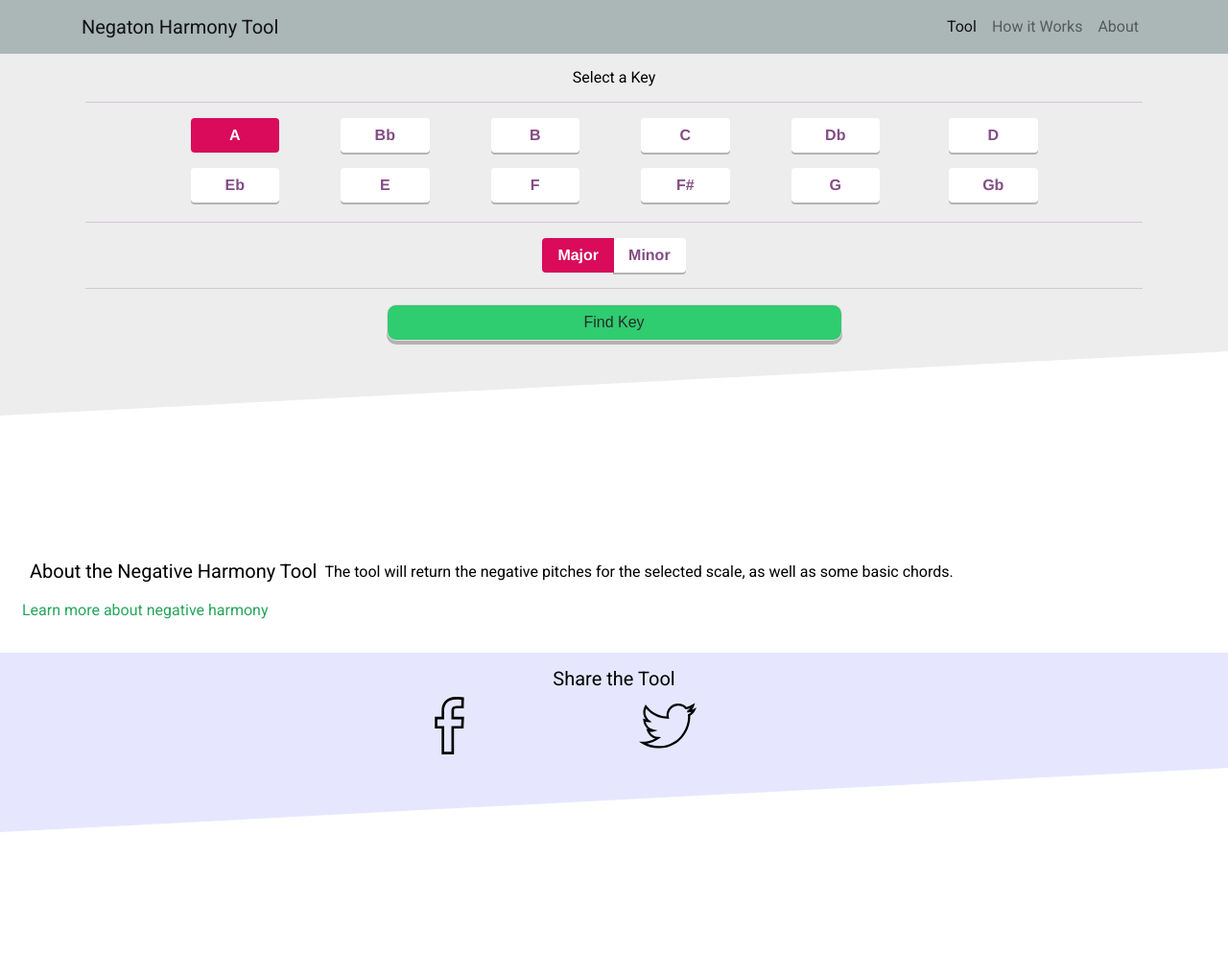
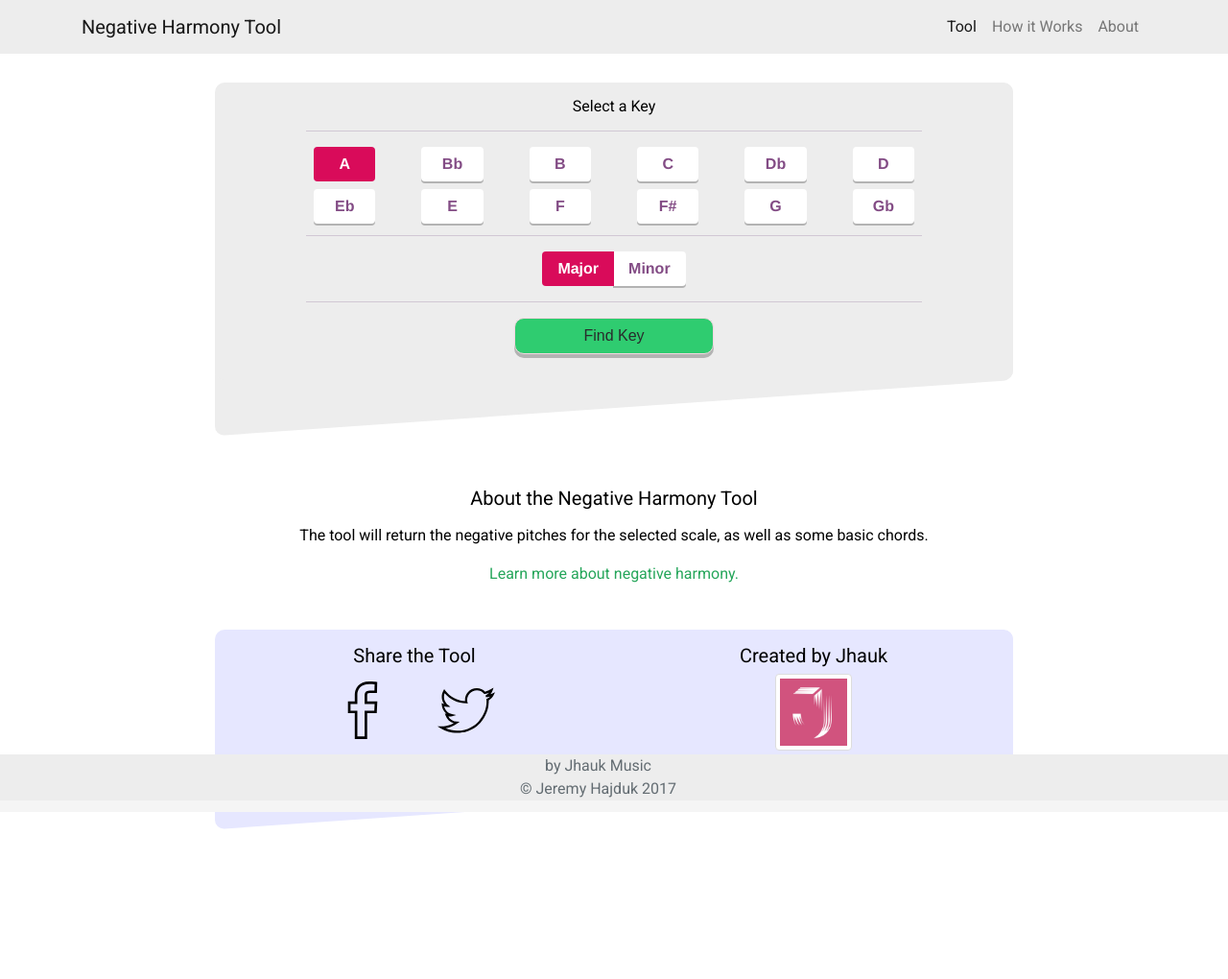
Before and after one commit to Jhauk/Negative-Harmony, a plain HTML site: page Index.html in a window 1280 px wide. Shown: the top 1020 px of the page at 96% size. After the commit the page ends 864 px from the top, so only its background shows below. Drawn offline with nearby package versions, Linux system fonts and the light colour scheme; a script that the page names is missing.

Commit message:
Desktop layout + form JS

```diff
--- a/Index.html
+++ b/Index.html
@@ -48,13 +48,13 @@
 
       <!-- Desktop Logo and Navigation -->
 
-      <nav class="desk-nav navbar navbar-toggleable-md navbar-light bg-faded hidden-md-down">
+      <nav class="bg-colour-lighter  desk-nav navbar navbar-toggleable-md navbar-light bg-faded hidden-md-down">
           <div class="container">
               <button class="navbar-toggler navbar-toggler-right" type="button" data-toggle="collapse" data-target="#navbarNav" aria-controls="navbarNav" aria-expanded="false" aria-label="Toggle navigation">
                 <span class="navbar-toggler-icon"></span>
               </button>
 
-          <a class="navbar-brand" href="#">Negaton Harmony Tool</a>
+              <a class="navbar-brand" href="#">Negative Harmony Tool</a>
               <div class="collapse navbar-collapse" id="navbarNav">
                 <ul class="navbar-nav ml-auto">
                   <li class="nav-item active">
@@ -75,66 +75,69 @@
 
 
       <!-- Main Tool -->
+
       <div class="skew-outer">
           <div class="bg-colour skewed-edge">
+             <form onsubmit="return loadScale()">
               <div class="container text-center justify-content-center">
                   <h6 class="text-center pt-3">Select a Key</h6>
 
-                  <hr class="ml-1 mr-1">
+                  <hr class=" mx-auto ml-1 mr-1 //">
 
 
 
                   <div class="container" data-toggle="buttons">
 
-                      <div class="row justify-content-center" data-toggle="buttons">
+                      <div class="row justify-content-center col-xl- mx-auto" data-toggle="buttons" id="scaleLetter">
 
 
-                              <label class="btn key-btn btn-primary active // col-3 mr-3 mb-2 // col-sm-2 // col-md-1 mr-md-4 ml-md-3 mb-md-3 // ml-lg-5 mr-lg-5 //  ">
-                                <input type="radio" name="options" id="option1" autocomplete="off" checked>A
+
+                              <label class="btn key-btn btn-primary active // col-3 mr-3 mb-2 // col-sm-2 ml-sm-3 mr-sm-3 // col-lg-1 ml-lg-4 mr-lg-4" value="a">
+                                <input type="radio" name="scaleOptions" id="option1" autocomplete="off" value="a" checked>A
                               </label>
 
-                              <label class="btn key-btn btn-primary // col-3 mr-3 ml-2 mb-2 // col-sm-2 // col-md-1 mr-md-4 ml-md-3 mb-md-3 // mr-lg-5">
-                                <input type="radio" name="options" id="option2" autocomplete="off">Bb
+                              <label class="btn key-btn btn-primary // col-3 mr-3 ml-2 mb-2 // col-sm-2 // col-lg-1 ml-lg-4 mr-lg-4">
+                                <input type="radio" name="scaleOptions" id="option2" autocomplete="off" value="bb">Bb
                               </label>
 
-                              <label class="btn key-btn btn-primary // col-3 ml-2 mb-2 // col-sm-2 mr-sm-3 // col-md-1 mr-md-4 ml-md-3 mb-md-3 // mr-lg-5 ">
-                                <input type="radio" name="options" id="option3" autocomplete="off">B
+                              <label class="btn key-btn btn-primary // col-3 ml-2 mb-2 // col-sm-2 mr-sm-3 // col-lg-1 ml-lg-4 mr-lg-4">
+                                <input type="radio" name="scaleOptions" id="option3" autocomplete="off" value="b">B
                               </label>
 
-                              <label class="btn key-btn btn-primary // col-3 mr-3 mb-2 // col-sm-2 ml-sm-2 // col-md-1 mr-md-4 ml-md-3 mb-md-3 // mr-lg-5 ">
-                                <input type="radio" name="options" id="option4" autocomplete="off">C
+                              <label class="btn key-btn btn-primary // col-3 mr-3 mb-2 // col-sm-2 ml-sm-2 // col-lg-1 ml-lg-4 mr-lg-4">
+                                <input type="radio" name="scaleOptions" id="option4" autocomplete="off" value="c">C
                               </label>
 
-                              <label class="btn key-btn btn-primary // col-3 mr-3 ml-2 mb-2 // col-sm-2 ml-sm-0 // col-md-1 mr-md-4 ml-md-3 mb-md-3 // mr-lg-5 ">
-                                <input type="radio" name="options" id="option5" autocomplete="off">Db
+                              <label class="btn key-btn btn-primary // col-3 mr-3 ml-2 mb-2 // col-sm-2 ml-sm-3 mr-sm-3 // col-lg-1 ml-lg-4 mr-lg-4">
+                                <input type="radio" name="scaleOptions" id="option5" autocomplete="off" value="db">Db
                               </label>
 
-                              <label class="btn key-btn btn-primary // col-3 ml-2 mb-2 // col-sm-2 mr-sm-3 // col-md-1 mr-md-4 ml-md-4 mb-md-3 // mr-lg-5 ">
-                                <input type="radio" name="options" id="option6" autocomplete="off">D
+                              <label class="btn key-btn btn-primary // col-3 ml-2 mb-2 // col-sm-2 mr-sm-3 // col-lg-1 ml-lg-4 mr-lg-4">
+                                <input type="radio" name="scaleOptions" id="option6" autocomplete="off" value="d">D
                               </label>
 
-                              <label class="btn key-btn btn-primary // col-3 mr-3 mb-2 // col-sm-2 ml-sm-2 // col-md-1 mr-md-4 ml-md-3 mb-md-3 // ml-lg-5 mr-lg-5   ">
-                                <input type="radio" name="options" id="option7" autocomplete="off">Eb
+                              <label class="btn key-btn btn-primary // col-3 mr-3 mb-2 // col-sm-2 ml-sm-2 // col-lg-1 ml-lg-4 mr-lg-4">
+                                <input type="radio" name="scaleOptions" id="option7" autocomplete="off" value="eb">Eb
                               </label>
 
-                              <label class="btn key-btn btn-primary // col-3 mr-3 ml-2 mb-2 // col-sm-2 // col-md-1 mr-md-4 ml-md-3 mb-md-3 // mr-lg-5">
-                                <input type="radio" name="options" id="option8" autocomplete="off">E
+                              <label class="btn key-btn btn-primary // col-3 mr-3 ml-2 mb-2 // col-sm-2 // col-lg-1 ml-lg-4 mr-lg-4">
+                                <input type="radio" name="scaleOptions" id="option8" autocomplete="off" value="e">E
                               </label>
 
-                              <label class="btn key-btn btn-primary // col-3 ml-2 mb-2 // col-sm-2 mr-sm-3 ml-sm-0 // col-md-1 mr-md-4 ml-md-3 mb-md-3 // mr-lg-5 ">
-                                <input type="radio" name="options" id="option9" autocomplete="off">F
+                              <label class="btn key-btn btn-primary // col-3 ml-2 mb-2 // col-sm-2 ml-sm-3 mr-sm-3 // col-lg-1 ml-lg-4 mr-lg-4">
+                                <input type="radio" name="scaleOptions" id="option9" autocomplete="off" value="f">F
                               </label>
 
-                              <label class="btn key-btn btn-primary // col-3 mr-3 mb-2 // col-sm-2 ml-sm-2 // col-md-1 mr-md-4 ml-md-3 mb-md-3 // mr-lg-5">
-                                <input type="radio" name="options" id="option10" autocomplete="off">F#
+                              <label class="btn key-btn btn-primary // col-3 mr-3 mb-2 // col-sm-2 ml-sm-2 // col-lg-1 ml-lg-4 mr-lg-4">
+                                <input type="radio" name="scaleOptions" id="option10" autocomplete="off" value="f#">F#
                               </label>
 
-                              <label class="btn key-btn btn-primary // col-3 mr-3 ml-2 mb-2 // col-sm-2 // col-md-1 mr-md-4 ml-md-3 mb-md-3 // mr-lg-5  ">
-                                <input type="radio" name="options" id="option11" autocomplete="off">G
+                              <label class="btn key-btn btn-primary // col-3 mr-3 ml-2 mb-2 // col-sm-2 // col-lg-1 ml-lg-4 mr-lg-4">
+                                <input type="radio" name="scaleOptions" id="option11" autocomplete="off" value="g">G
                               </label>
 
-                              <label class="btn key-btn btn-primary // col-3 ml-2 mb-2 // col-sm-2 mr-sm-3 // col-md-1 mr-md-4 ml-md-4 mb-md-3 // mr-lg-5  ">
-                                <input type="radio" name="options" id="option9" autocomplete="off">Gb
+                              <label class="btn key-btn btn-primary // col-3 ml-2 mb-2 // col-sm-2 mr-sm-3 // col-lg-1 ml-lg-4 mr-lg-4 ">
+                                <input type="radio" name="scaleOptions" id="option9" autocomplete="off" value="gb">Gb
                               </label>
 
 
@@ -148,7 +151,7 @@
 
 
 
-              <hr class="mt-1 ml-1 mr-1">
+              <hr class=" mx-auto mt-1 ml-1 mr-1 //">
 
 
               <!-- Major / Minor Toggle -->
@@ -156,13 +159,13 @@
 
                   <div class="row justify-content-center" data-toggle="buttons">
 
-                      <div class="btn-group" data-toggle="buttons">
+                      <div class="btn-group form -group" data-toggle="buttons" id="majMin">
 
                           <label class="btn maj-btn btn-primary active ">
-                            <input type="radio" name="options" id="option1" autocomplete="off" checked>Major
+                            <input type="radio" name="scaleTypeOptions" value="major" autocomplete="off" id="major" checked>Major
                           </label>
                           <label class="btn maj-btn btn-primary">
-                            <input type="radio" name="options" id="option2" autocomplete="off">Minor
+                            <input type="radio" name="scaleTypeOptions"  autocomplete="off" id="minor" value="minor">Minor
                           </label>
 
                       </div> <!-- /btn-group -->
@@ -171,7 +174,7 @@
 
               </div> <!-- /conainter -->
 
-               <hr class="mt-2 ml-1 mr-1">
+               <hr class=" mx-auto mt-2 ml-1 mr-1 //">
 
    </div> <!-- /conainter -->
 
@@ -179,11 +182,11 @@
                <div class="container">
 
                    <div class="row justify-content-center ">
-                        <button type="button" class="col cta-btn btn btn-secondary col-5 mb-4 ">Find Key</button>
+                        <button type="submit" class="col cta-btn btn btn-secondary // col-5 mb-4 // col-sm-3 // ">Find Key</button>
                    </div>
 
                </div>
-
+                </form>
                </div>  <!-- /skewed-edge -->
 
            </div>  <!-- /skew-outer -->
@@ -191,25 +194,58 @@
 
 
            <!-- Description -->
-           <div class="container mx-2">
-               <div class="row mx-auto">
-                   <h5 class="text-cente mb-3 pl-2 pr-2">About the Negative Harmony Tool</h5>
-                   <p>The tool will return the negative pitches for the selected scale, as well as some basic chords.</p>
-                   <p class="learn-more">Learn more about negative harmony</p>
+           <div class="container">
+               <div class="row mx-auto // mt-3 col-12 // col-md-10 // mt-lg-5 pt-lg-4">
+                   <h5 class="text-center col-12 mb-3">About the Negative Harmony Tool</h5>
+                   <p class="desc col-12">The tool will return the negative pitches for the selected scale, as well as some basic chords.</p>
+                   <p class="desc learn-more col-12">Learn more about negative harmony.</p>
                </div>
            </div>
 
 
 
           <!-- Social Share -->
-          <div class="skew-outer mt-3">
+          <div class="skew-outer mt-3 // hidden-md-up">
               <div class="bg-colour-lighter skewed-edge2">
-                   <div class="container text-center ">
-                       <h5 class="pt-3">Share the Tool</h5>
+                   <div class="container text-center">
+                       <h5 class="pt-3 mb-3">Share the Tool</h5>
 
-                       <div class="row offset-3 ">
-                           <img class="soc-icon col-3 p-0 m-0 mr-2" src="Images/002-facebook.svg" alt="Facebook">
-                           <img class="soc-icon col-3 p-0 m-0 ml-2" src="Images/001-twitter.svg" alt="Facebook">
+                       <div class="row ">
+                           <div class="img-container text-center">
+                               <img class="soc-icon img-responsive col-3" src="Images/002-facebook.svg" alt="Facebook">
+                               <img class="soc-icon img-responsive col-3" src="Images/001-twitter.svg" alt="Facebook">
+                           </div>
+                       </div>
+                   </div>
+
+               </div>
+          </div>
+
+           <!-- Social Share / Made By  -->
+          <div class="skew-outer mt-3 // hidden-sm-down">
+              <div class="bg-colour-lighter skewed-edge2">
+                   <div class="container text-center">
+                       <div class="row">
+                       <div class="col">
+                       <h5 class="pt-3 mb-3">Share the Tool</h5>
+
+                       <div class="row ">
+                           <div class="img-container text-center">
+                               <img class="soc-icon img-responsive col-3" src="Images/002-facebook.svg" alt="Facebook">
+                               <img class="soc-icon img-responsive col-3" src="Images/001-twitter.svg" alt="Facebook">
+                           </div>
+                       </div>
+                     </div>
+
+                       <div class="col">
+                      <h5 class="pt-3">Created by Jhauk</h5>
+
+                   <div class="row">
+                       <img class="jhauk-j img-thumbnail mx-auto" src="Images/Jprofile.png" alt="Facebook">
+                   </div>
+
+
+                       </div>
                    </div>
                        </div>
 
@@ -219,22 +255,46 @@
 
 
           <!-- Created by -->
-               <div class="container text-center">
-                   <h5 class="pt-3 mt-4">Created by Jhauk</h5>
+               <div class="container text-center hidden-md-up">
+                   <h5 class="pt-3">Created by Jhauk</h5>
 
                    <div class="row">
                        <img class="jhauk-j img-thumbnail mx-auto" src="Images/Jprofile.png" alt="Facebook">
                    </div>
                </div>
 
+
+
+
            <!-- Footer -->
-           <footer class="footer mt-4">
+           <footer class="footer mt-4 hidden-lg-up">
                <div class="bg-colour container-fluid text-center">
                 <span class="text-muted h6">Proudly produced by Jhauk Music</span>
                 <br>
                 <span class="text-muted h6">© Jeremy Hajduk 2017</span>
             </div>
           </footer>
+
+            <!-- Footer -->
+           <footer class="footer footy mt-4 hidden-md-down">
+               <div class="bg-colour container-fluid text-center">
+                   <div class="row">
+
+
+
+                       <div class="col text-center pr-5">
+                            <span class="text-muted h6"> by Jhauk Music</span>
+                            <br>
+                            <span class="text-muted h6">© Jeremy Hajduk 2017</span>
+                        </div>
+
+
+
+                  </div>
+            </div>
+          </footer>
+
+
 
 
 
@@ -244,5 +304,6 @@
     <script src="https://code.jquery.com/jquery-3.1.1.slim.min.js" integrity="sha384-A7FZj7v+d/sdmMqp/nOQwliLvUsJfDHW+k9Omg/a/EheAdgtzNs3hpfag6Ed950n" crossorigin="anonymous"></script>
     <script src="https://cdnjs.cloudflare.com/ajax/libs/tether/1.4.0/js/tether.min.js" integrity="sha384-DztdAPBWPRXSA/3eYEEUWrWCy7G5KFbe8fFjk5JAIxUYHKkDx6Qin1DkWx51bBrb" crossorigin="anonymous"></script>
     <script src="https://maxcdn.bootstrapcdn.com/bootstrap/4.0.0-alpha.6/js/bootstrap.min.js" integrity="sha384-vBWWzlZJ8ea9aCX4pEW3rVHjgjt7zpkNpZk+02D9phzyeVkE+jo0ieGizqPLForn" crossorigin="anonymous"></script>
+    <script src="js/javascript.js"></script>
   </body>
 </html>
--- a/css/main-styles.css
+++ b/css/main-styles.css
@@ -45,13 +45,39 @@ hr {
 }
 
 .skew-outer {
-    padding-bottom: 17%;
+    padding-bottom: 14%;
 
 }
 
 .desk-nav {
-    background-color: #ABB7B7;
+    background-color: #ededed;
+
 }
+
+.footy {
+  position: absolute;
+  bottom: 0;
+  width: 100%;
+  /* Set the fixed height of the footer here */
+  height: 60px;
+  background-color: #f5f5f5;
+}
+
+.navbar-default {
+    background-color: black;
+    border-color: #E7E7E7;
+}
+
+
+/*----------------------------
+Dekstop Navbar
+----------------------------*/
+
+ change the background color
+.navbar{
+    background-color: rgba(73, 3, 30, 0.2)
+}
+
 
 
 /*----------------------------
@@ -161,6 +187,10 @@ Skewed Div Bottoms
 
 }
 
+.img-container {
+    min-width: 100%
+}
+
 
 /*----------------------------
 Media Queries
@@ -174,18 +204,28 @@ Media Queries
         }
     }
 
-    .skewed-edge:after{
+   .skewed-edge:after,
+   .skewed-edge2:after {
         transform: skewY(-4deg) !important;
     }
 
+    .skew-outer {
+      padding-bottom: 8%
+    }
 
-    .skewed-edge2:after{
-        transform: skewY(-4deg) !important;
+    hr {
+        max-width: 80%;
+        text-align: center;
     }
-}
 
-.skew-outer {
-  height: 8%;
+    .desc {
+        text-align: center;
+    }
+
+    html {
+         position: relative;
+         min-height: 100%
+     }
 }
 
 
@@ -196,13 +236,58 @@ Media Queries
 
         }
 
+     .skewed-edge,
+     .skewed-edge2 {
+         max-width: 65%;
+         margin: 30px auto;
+         border-radius: 10px;
+     }
 
-    .skewed-edge:after{
-        transform: skewY(-3deg) !important;
+
+    .skewed-edge:after,
+    .skewed-edge2:after {
+        border-radius: 10px
+
+     }
+
+
+    .skew-outer {
+      padding-bottom: 10px;
     }
 
-    .skewed-edge2:after{
-        transform: skewY(-3deg) !important;
+
+    hr {
+        max-width: 80%;
+        text-align: center;
     }
 
+     .skewed-edge2 {
+         height: 150px;
+     }
+
+     .jhauk-j {
+         width: 80px;
+         height: 80px;
+     }
+
+
 }
+@media (min-width: 1300px) {
+    .skewed-edge,
+     .skewed-edge2 {
+         max-width: 50%;
+         margin: 30px auto;
+         border-radius: 10px;
+     }
+
+}
+
+@media (min-width: 1500px) {
+    .skewed-edge,
+     .skewed-edge2 {
+         max-width: 45%;
+         margin: 30px auto;
+         border-radius: 10px;
+     }
+
+}
--- /dev/null
+++ b/js/javascript.js
@@ -0,0 +1,105 @@
+function loadScale() {
+
+    var scaleLetter;
+    var optionNumber;
+
+    var scaleType;
+    var majMin;
+
+    var selectedScaleResult;
+    var scaleUrl
+
+
+    //Gets the value from the checked scale letter
+    function letterFunction() {
+        scaleLetter = document.getElementById( optionNumber ).value;
+    }
+
+
+
+    //Gets the value from the checked scale type
+    function typeFunction() {
+        scaleType = document.getElementById( majMin ).value;
+    }
+
+
+
+    //Collates  scaleLetter and scaleType
+    function selectedScaleFunc() {
+        var selectedScale = scaleLetter + scaleType;3
+        selectedScaleResult = selectedScale
+    }
+
+
+
+
+    //Finds which scale letter is checked, updates optionNumber and runs letterFunction
+    function letterFinder() {
+        if ( document.getElementById( 'option1' ).checked ) {
+            optionNumber = "option1";
+            letterFunction();
+        } else if ( document.getElementById( 'option2' ).checked ) {
+            optionNumber = "option2";
+            letterFunction();
+        } else if ( document.getElementById( 'option3' ).checked ) {
+            optionNumber = "option3";
+            letterFunction();
+        } else if ( document.getElementById( 'option4' ).checked ) {
+            optionNumber = "option4";
+            letterFunction();
+           } else if ( document.getElementById( 'option5' ).checked ) {
+            optionNumber = "option5";
+            letterFunction();
+        } else if ( document.getElementById( 'option6' ).checked ) {
+            optionNumber = "option6";
+            letterFunction();
+        } else if ( document.getElementById( 'option7' ).checked ) {
+            optionNumber = "option7";
+            letterFunction();
+        } else if ( document.getElementById( 'option8' ).checked ) {
+            optionNumber = "option8";
+            letterFunction();
+        } else if ( document.getElementById( 'option9' ).checked ) {
+            optionNumber = "option9";
+            letterFunction();
+        } else if ( document.getElementById( 'option10' ).checked ) {
+            optionNumber = "option10";
+            letterFunction();
+        } else if ( document.getElementById( 'option11' ).checked ) {
+            optionNumber = "option11";
+            letterFunction();
+        } else if ( document.getElementById( 'option12' ).checked ) {
+            optionNumber = "option12";
+            letterFunction();
+        }
+    }
+
+
+
+    //Finds which scale type is checked, updates majMin and runs typeFunction
+    function typefinder() {
+        if ( document.getElementById( 'major' ).checked ) {
+            majMin = "major";
+            typeFunction();
+        } else {
+            majMin = "minor";
+            typeFunction();
+        }
+    }
+
+    function getScaleUrl() {
+        scaleURL = ( "pages/" + selectedScaleResult + ".html" );
+    }
+
+
+
+    //Calling all the functions to make them worked
+    letterFinder()
+    typefinder()
+    selectedScaleFunc();
+    getScaleUrl()
+
+    window.location = scaleURL ;
+
+    return false;
+    }
```
Also changed, not shown: Pages/cmajor.html (added, +88 -0 lines). Lines whose indentation alone changed are shown as unchanged.
